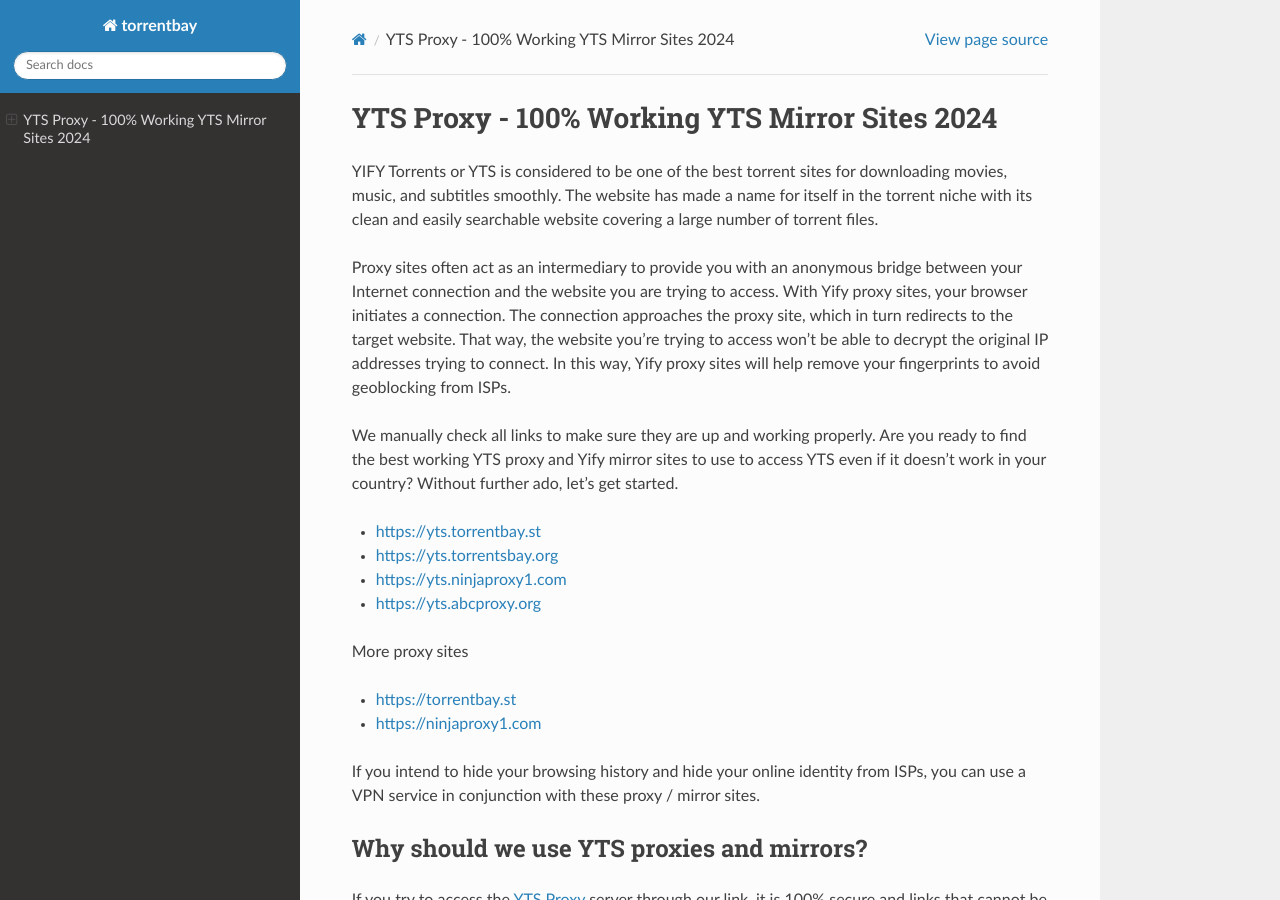
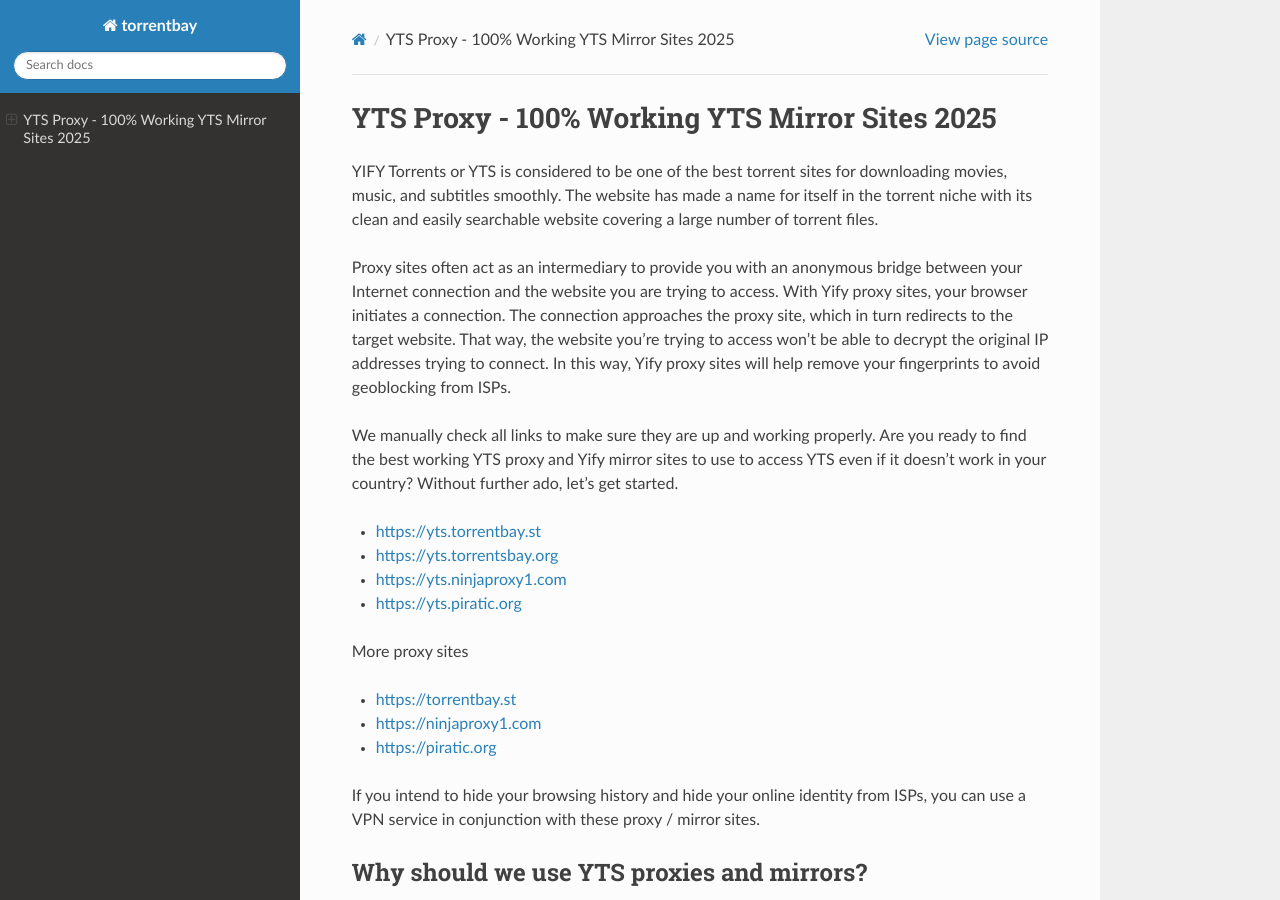
Before and after one commit to unblocktorrents/YTS-YIFY-Proxy, a Sphinx documentation site: the page built from docs/index.rst, in a window 1280 px wide and 900 px high. Built offline with Sphinx 7.4.7 and the Read the Docs theme 3.1.0, drawn with Linux system fonts in a browser that asks for light colours.

Commit message:
Update index.rst

```diff
--- a/docs/index.rst
+++ b/docs/index.rst
@@ -1,5 +1,5 @@
 ##################
-YTS Proxy - 100% Working YTS Mirror Sites 2024
+YTS Proxy - 100% Working YTS Mirror Sites 2025
 ##################
 
 YIFY Torrents or YTS is considered to be one of the best torrent sites for downloading movies, music, and subtitles smoothly. The website has made a name for itself in the torrent niche with its clean and easily searchable website covering a large number of torrent files.
@@ -14,12 +14,13 @@
 - https://yts.torrentbay.st
 - https://yts.torrentsbay.org
 - https://yts.ninjaproxy1.com
-- https://yts.abcproxy.org
+- https://yts.piratic.org
 
 More proxy sites
 
 - https://torrentbay.st
 - https://ninjaproxy1.com
+- https://piratic.org
 
 If you intend to hide your browsing history and hide your online identity from ISPs, you can use a VPN service in conjunction with these proxy / mirror sites.
 
```
